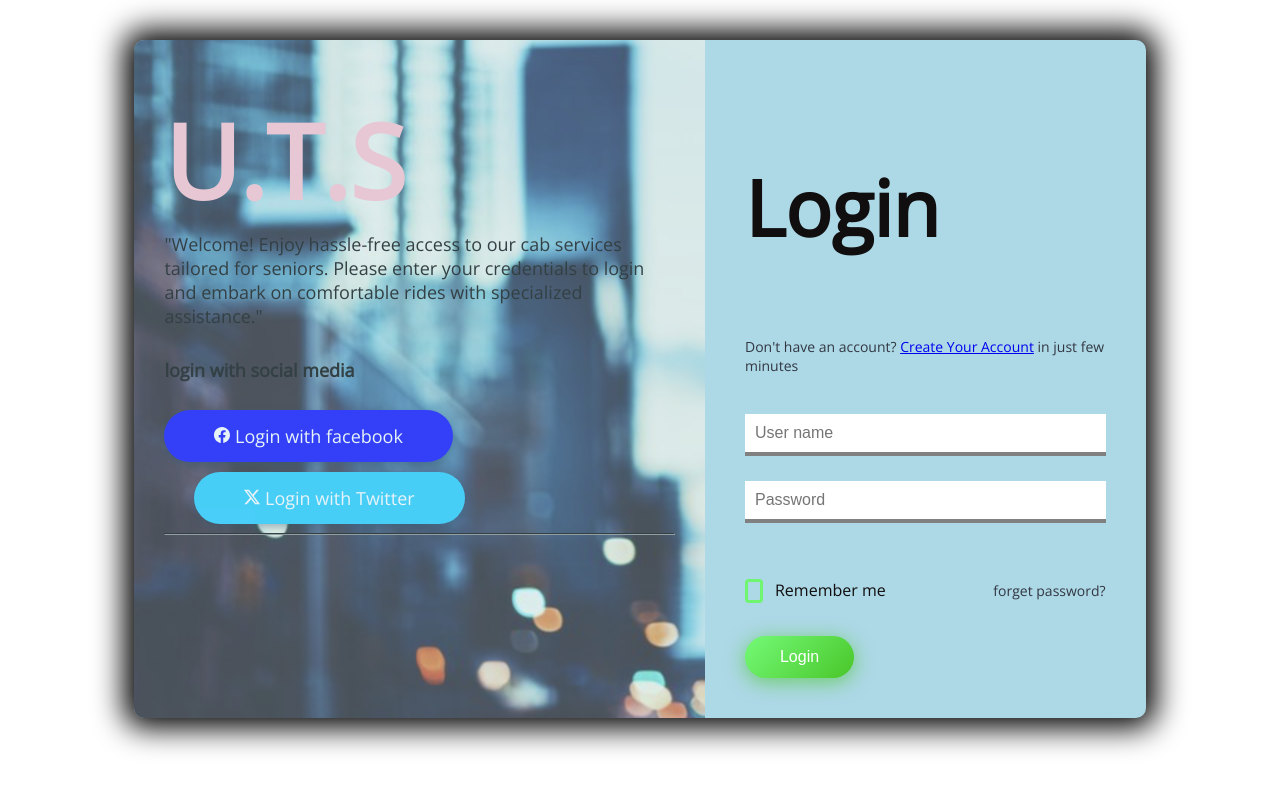
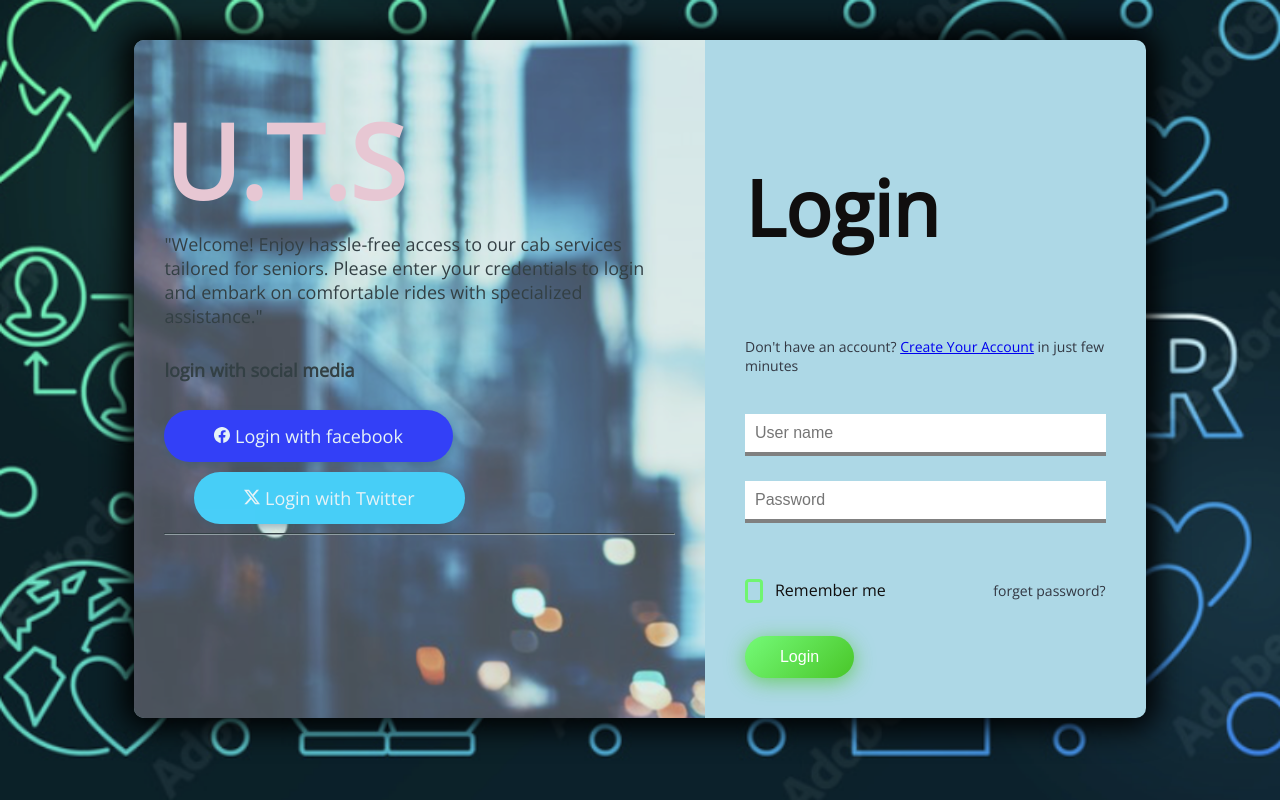
Before and after one commit to Alansaji2003/UTS, a plain HTML site: page userlogin.html in a window 1280 px wide. Drawn offline with nearby package versions, Linux system fonts and the light colour scheme.

Commit message:
Chore: Bg-update

```diff
--- a/userlogin.html
+++ b/userlogin.html
@@ -8,7 +8,7 @@
 
 <style>
   body {
-    background-image: url();
+    background-image: url(images/vol-bg.png);
   background-size: cover;
   background-repeat: no-repeat;
   background-attachment: fixed;
```
Also changed, not shown: vollogin.html (+1 -1 lines), images/LogVol-bg.png (added).
